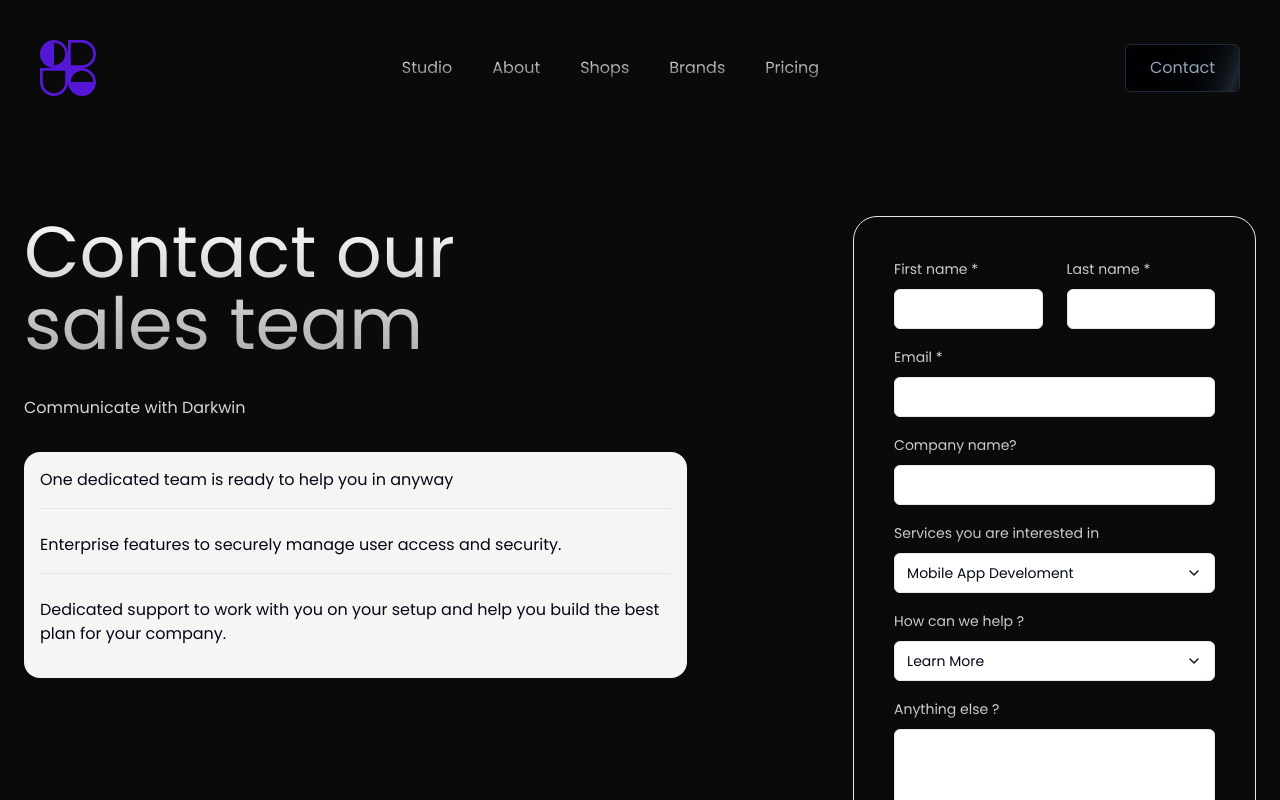
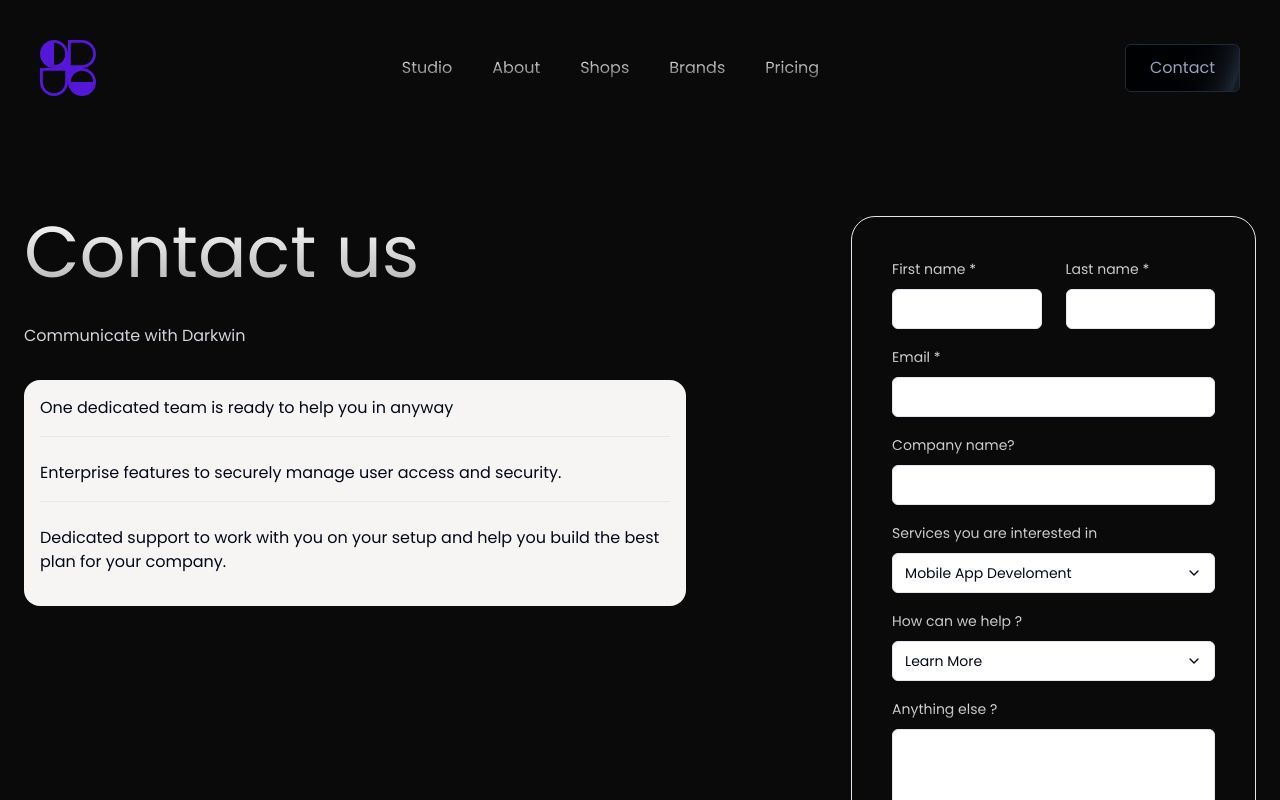
Before and after one commit to iBz-04/DARKWIN-MAIN, a Next.js app in the folder darkwin/: page /contact in a window 1280 px wide. Shown: the top 800 px of the page. Built offline with nearby package versions, Linux system fonts and the light colour scheme.

Commit message:
bug fixes

```diff
--- a/darkwin/app/contact/page.tsx
+++ b/darkwin/app/contact/page.tsx
@@ -143,7 +143,7 @@ export default function ContactForm() {
       <div className="md:flex items-start justify-center md:py-20 px-6">
         <div className="">
           <div className="text-5xl font-medium  w-full md:w-2/3  pb-5 md:text-7xl bg-clip-text text-transparent bg-gradient-to-b from-neutral-50 to-neutral-400 bg-opacity-50">
-            Contact our sales team
+            Contact us
           </div>
           <div
             className="
```
